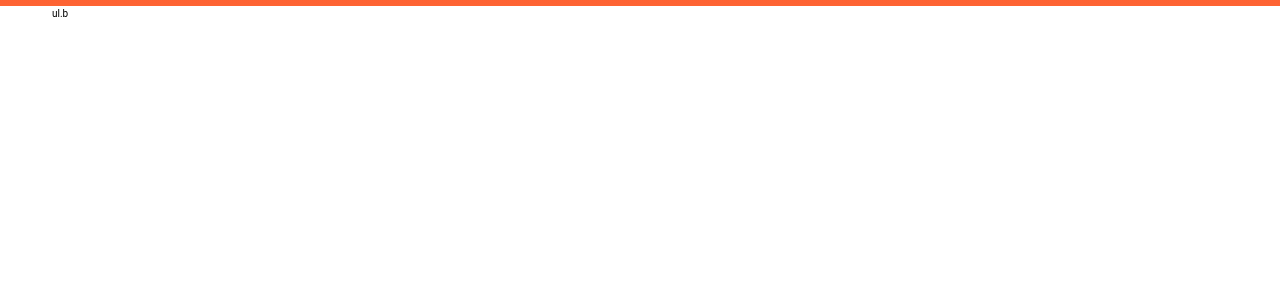
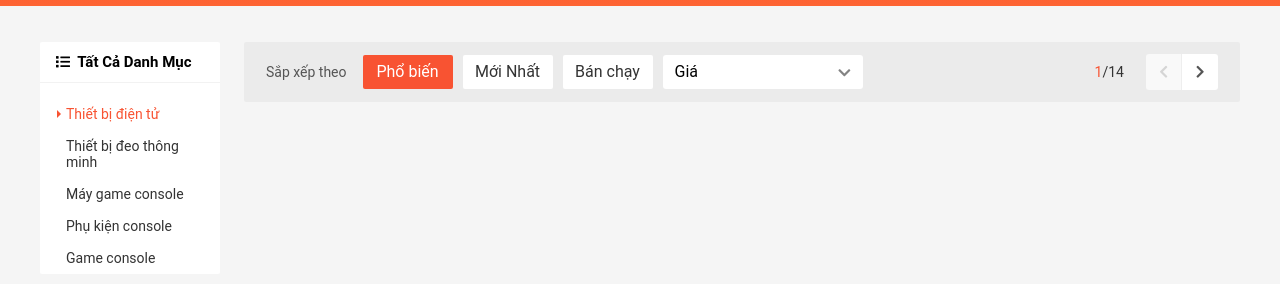
Before and after one commit to huudang2840/shopee_clone, a plain HTML site: page index.html in a window 1280 px wide. Shown: the part 114-416 px from the top of the page. Drawn offline with nearby package versions, Linux system fonts and the light colour scheme.

Commit message:
danh sach va filter

```diff
--- a/assets/css/base.css
+++ b/assets/css/base.css
@@ -37,6 +37,8 @@ html {
 .grid__row {
   display: flex;
   flex-wrap: wrap;
+  margin-left: -12px;
+  margin-right: -12px;
 }
 /* Test */
 .grid__column-2 {
@@ -96,7 +98,7 @@ html {
   background-color: var(--white-color);
   justify-content: center;
   align-items: center;
-  display: flex;
+  display: inline-flex;
 }
 
 .btn.btn--primary {
@@ -142,3 +144,24 @@ html {
   border-radius: 5px;
   animation: growth linear 0.1s;
 }
+
+/* Selection */
+.select-input {
+  min-width: 200px;
+  height: 34px;
+  padding: 0 12px;
+  border-radius: 3px;
+  background-color: var(--white-color);
+  display: flex;
+  align-items: center;
+  justify-content: space-between;
+}
+.select-input__label {
+  font-size: 1.6rem;
+}
+.select-input__icon {
+  font-size: 1.4rem;
+  color: rgba(131, 131, 131, 131);
+  position: relative;
+  top: 1px;
+}
--- a/assets/css/main.css
+++ b/assets/css/main.css
@@ -692,20 +692,6 @@
   cursor: pointer;
 }
 
-.auth-form__form {
-}
-
-.auth-form__input {
-  width: 100%;
-  height: 40px;
-  margin-top: 16px;
-  padding: 0 12px;
-  font-size: 1.4rem;
-  border: 1px solid var(--border-color);
-  border-radius: 2px;
-  outline: none;
-}
-
 .auth-form__input:focus {
   border-color: #777;
 }
@@ -794,3 +780,148 @@
   border: 1px solid var(--border-color);
   margin-top: -2px;
 }
+/* Header */
+
+/* App container */
+.app__container {
+  background-color: #f5f5f5;
+}
+.app-content {
+  padding-top: 36px;
+}
+.category {
+  background-color: var(--white-color);
+  border-radius: 2px;
+}
+.category-heading {
+  font-size: 1.5rem;
+  padding: 12px 16px;
+  border-bottom: 1px solid rgba(0, 0, 0, 0.05);
+  margin-top: 0;
+}
+
+.category-heading-icon {
+  font-size: 1.4rem;
+  margin-right: 4px;
+}
+
+.category-list {
+  padding-left: 0;
+  list-style: none;
+  margin-left: 10px;
+}
+.category-item {
+  padding: 8px 16px;
+}
+.category-item--active .category-item-link {
+  color: var(--primary-color);
+}
+.category-item--active .category-item-link::before {
+  content: "";
+  position: absolute;
+  border: 4px solid;
+  border-color: transparent transparent transparent var(--primary-color);
+  top: 50%;
+  left: -9px;
+  transform: translateY(-50%);
+}
+.category-item-link {
+  position: relative;
+  display: block;
+  font-size: 1.4rem;
+  color: var(--text-color);
+  text-decoration: none;
+  transition: right linear 0.1s;
+  right: 0;
+}
+.category-item-link:hover {
+  color: var(--primary-color);
+  right: -6px;
+}
+
+/* Thanh filter */
+.home-filter {
+  display: flex;
+  background-color: rgba(0, 0, 0, 0.04);
+  align-items: center;
+  border-radius: 2px;
+  padding: 12px 22px;
+}
+.home-filer__page {
+  display: flex;
+  align-items: center;
+  margin-left: auto;
+}
+.home-filer__page-number {
+  font-size: 1.4rem;
+  margin-right: 22px;
+  color: var(--text-color);
+  margin-right: 22px;
+}
+.home-filer__page-current {
+  color: var(--primary-color);
+}
+.home-filer__page-control {
+  display: flex;
+  border-radius: 3px;
+  overflow: hidden;
+  width: 72px;
+  height: 36px;
+}
+.home-filter__page-control-btn {
+  flex: 1;
+  background-color: var(--white-color);
+  text-decoration: none;
+  display: flex;
+}
+.home-filter__page-control-btn:first-child {
+  border-right: 1px solid #eee;
+}
+.home-filter__page-control-btn--disible {
+  cursor: default;
+  background-color: #f9f9f9;
+}
+.home-filter__page-control-btn--disible .home-filter__page-icon {
+  color: #cccc;
+}
+.home-filter__page-icon {
+  margin: auto;
+  font-size: 1.4rem;
+  color: #555555;
+}
+
+.home-filer__label {
+  font-size: 1.4rem;
+  color: #555555;
+  margin-right: 16px;
+}
+.home-filer__btn {
+  min-width: 90px !important;
+  margin-right: 10px;
+}
+.select-input {
+  position: relative;
+}
+.select-input:hover .select-input__list {
+  display: block;
+}
+.select-input__list {
+  display: none;
+  position: absolute;
+  width: 100%;
+  left: 0;
+  top: 73%;
+  padding-left: 0;
+  background-color: var(--white-color);
+  border-radius: 3px;
+  padding: 6px 0;
+}
+.select-input__item {
+  list-style: none;
+  padding: 12px 0 12px 10px;
+  font-size: 1.6rem;
+}
+.select-input__item:hover {
+  color: var(--primary-color);
+}
+/* App container */
--- a/index.html
+++ b/index.html
@@ -301,14 +301,54 @@
           </div>
         </div>
       </div>
-      <div class="container">
+      <div class="app__container">
         <div class="grid">
-          <div class="grid__row">
+          <div class="grid__row app-content">
             <div class="grid__column-2">
-              ul.b
+              <nav class="category">
+                <h3 class="category-heading">
+                  <i class="category-heading-icon fas fa-list"></i>
+                  Tất Cả Danh Mục
+                </h3>
+                <ul class="category-list">
+                  <li class="category-item category-item--active"><a href="" class="category-item-link">Thiết bị điện tử</a></li>
+                  <li class="category-item"><a href="" class="category-item-link">Thiết bị đeo thông minh</a></li>
+                  <li class="category-item"><a href="" class="category-item-link">Máy game console</a></li>
+                  <li class="category-item"><a href="" class="category-item-link">Phụ kiện console</a></li>
+                  <li class="category-item"><a href="" class="category-item-link">Game console</a></li>
+                </ul>
+              </nav>
+
             </div>
-            <div class="grid__column-10"></div>
-
+            <div class="grid__column-10">
+              <div class="home-filter">
+                  <span class="home-filer__label">Sắp xếp theo</span>
+                  <button class="home-filer__btn btn btn--primary">Phổ biến</button>
+                  <button class="home-filer__btn btn">Mới Nhất</button>
+                  <button class="home-filer__btn btn">Bán chạy</button>
+                <div class="select-input">
+                  <span class="select-input__label">Giá</span>
+                  <i class="select-input__icon fas fa-chevron-down"></i>
+                  <ul class="select-input__list">
+                    <li class="select-input__item">Giá: Thấp đến Cao</li>
+                    <li class="select-input__item">Giá: Cao đến Thấp</li>
+                  </ul>
+                </div>
+                <div class="home-filer__page">
+                  <span class="home-filer__page-number">
+                    <span class="home-filer__page-current">1</span>/14
+                  </span>
+                  <div class="home-filer__page-control">
+                    <a href="" class="home-filter__page-control-btn home-filter__page-control-btn--disible">
+                      <i class="home-filter__page-icon fas fa-chevron-left"></i>
+                    </a>
+                    <a href="" class="home-filter__page-control-btn">
+                      <i class="home-filter__page-icon fas fa-chevron-right"></i>
+                    </a>
+                  </div>
+                </div>
+              </div>
+            </div>
           </div>
         </div>
       </div>
```
